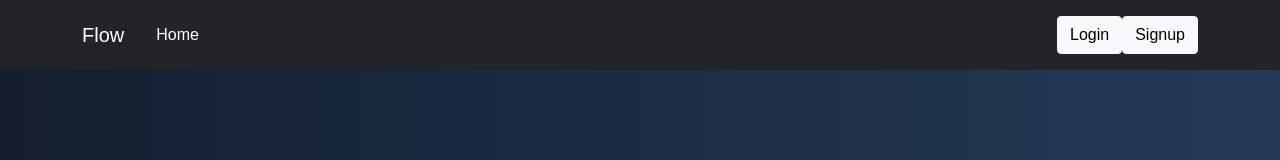
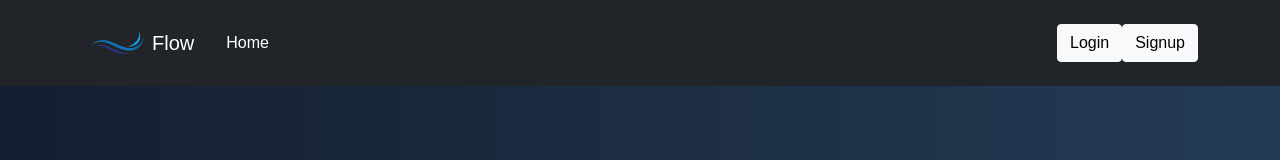
Before and after one commit to elisa-mamolo/flow-client, a React (Create React App) app: page / in a window 1280 px wide. Shown: the top 160 px of the page. Built offline with nearby package versions, Linux system fonts and the light colour scheme.

Commit message:
logo image

```diff
--- a/src/components/NavBar.js
+++ b/src/components/NavBar.js
@@ -3,7 +3,7 @@ import { Link, Navigate } from "react-router-dom";
 import axios from "axios";
 import { Navbar, Container, Button, Nav, Image } from "react-bootstrap";
 import { AuthContext } from "../context/auth.context";
-//import LogoImage from "../waveicon.png";
+//import LogoImage from "./images/waveiconnew.png";
 
 const API_URL = "https://flow-acquarium-app.herokuapp.com";
 
@@ -13,13 +13,13 @@ function NavBar(props) {
     <div>
       <Navbar className="navbar  navbar-dark bg-dark" variant="dark">
         <Container>
-          {/* <Image
-            src={LogoImage}
-            width="50"
-            height="50"
-            className="d-inline-block align-top"
+          <Image
+            src="/images/wave2.png"
+            width="70"
+            height="70"
+            className="d-inline-block align-top imagelogo"
             alt="logo"
-          /> */}
+          />
 
           <Navbar.Brand href="/" className=" text-white">
             Flow
```
Also changed, not shown: public/images/wave2.png (added).
